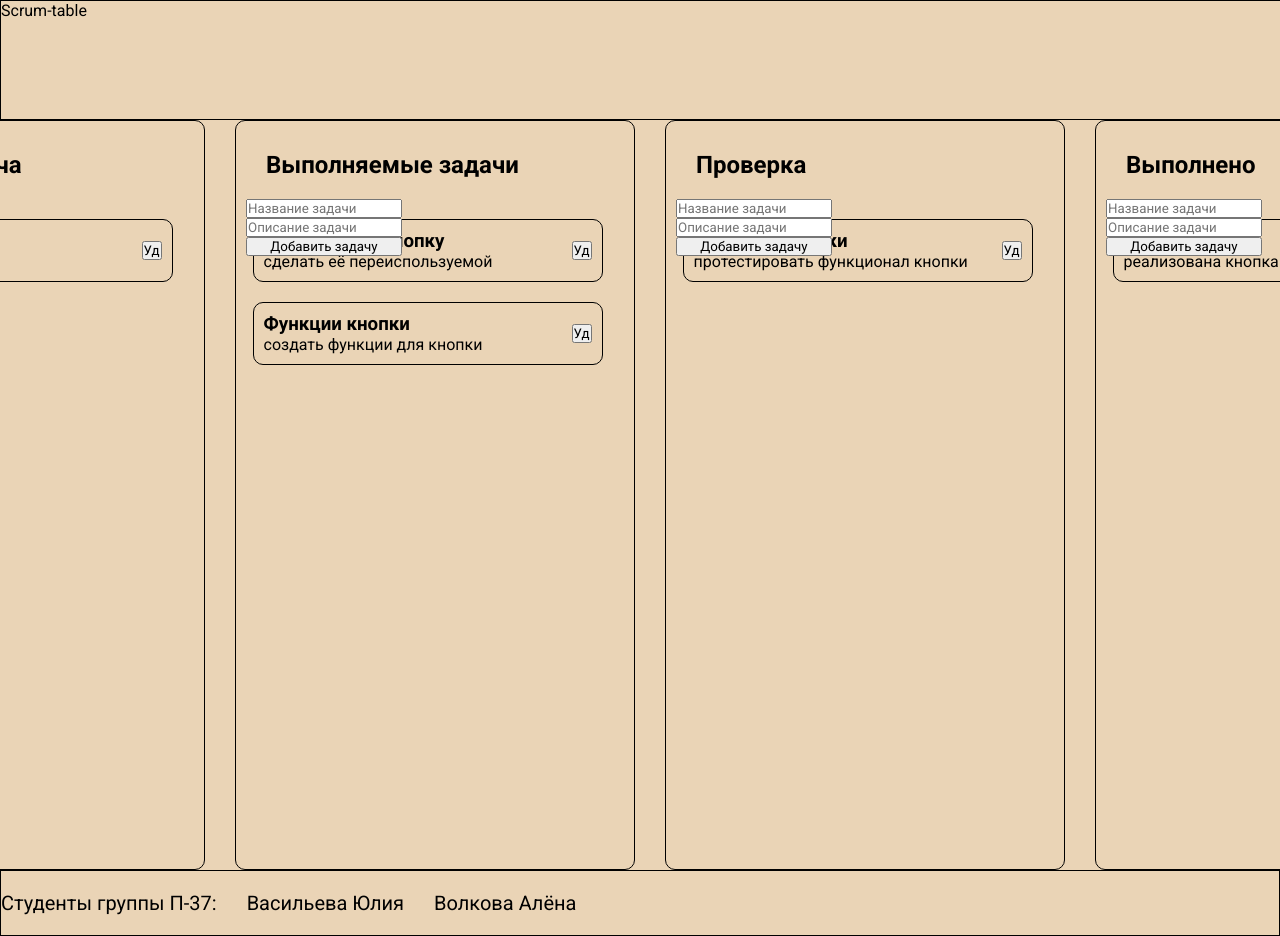
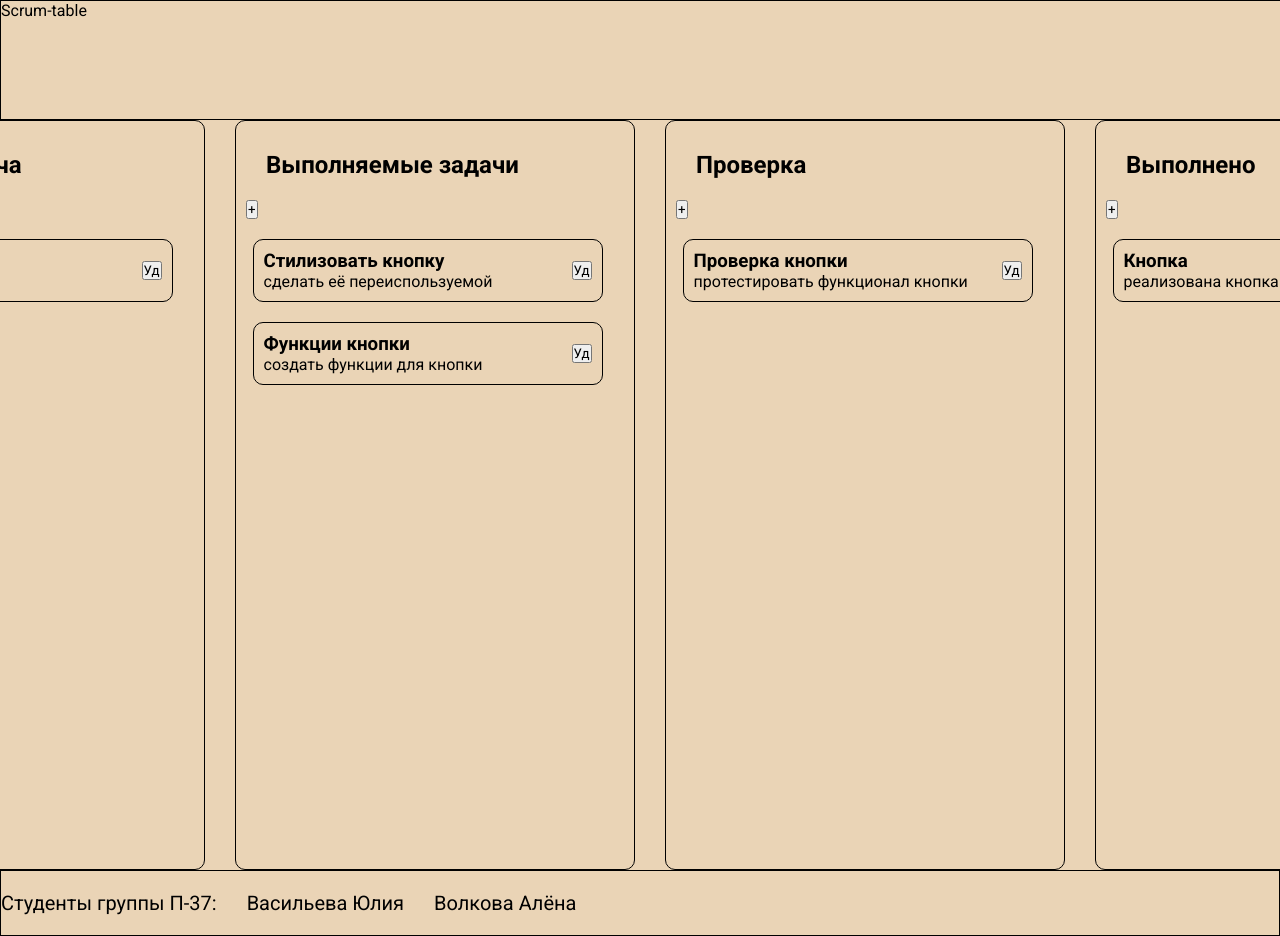
Before and after one commit to alyonavolk/scrum-table, a React (Create React App) app: page / in a window 1280 px wide. Shown: the top 936 px of the page. Built offline with nearby package versions, Linux system fonts and the light colour scheme.

Commit message:
полный функционал без стилизации

```diff
--- a/src/components/App/App.js
+++ b/src/components/App/App.js
@@ -68,6 +68,7 @@ function App() {
       title: cardTitle,
       descr: cardDescr
     }
+    console.log(board);
     const id = boards.indexOf(board);
     setCurrentBoard([...boards, boards[id].items.push(newCard)]);
     setBoards(boards.map(x => {
@@ -81,6 +82,15 @@ function App() {
     }))
     setCardDescr('');
     setCardTitle('');
+    setModal(false);
+  }
+  const [modalBoard, setModalBoard] = useState();
+  const [modal, setModal] = useState(false);
+  const addModal = (board) => {
+    setCurrentBoard(board);
+    setModal(true);
+    setModalBoard(board);
+    console.log(modalBoard);
   }
   const delCard = (id, board) => {
     for (const column of boards) {
@@ -103,6 +113,11 @@ function App() {
   return (
     <div className="app">
       <Header />
+      <div className={modal ? 'app__modal_active' : 'app__modal_close'}>
+        <Modal addNewItem={() => addNewItem(modalBoard)}
+          cardTitle={cardTitle} cardDescr={cardDescr}
+          setCardTitle={e => setCardTitle(e.target.value)} setCardDescr={e => setCardDescr(e.target.value)}/>
+      </div>
       <div className='app__board'>
         {boards.map( board =>
           <div
@@ -111,9 +126,7 @@ function App() {
           className='board'
           key={board.id}>
             <h2 className='board__title'>{board.title}</h2>
-          <Modal addNewItem={() => addNewItem(board)}
-          cardTitle={cardTitle} cardDescr={cardDescr}
-          setCardTitle={e => setCardTitle(e.target.value)} setCardDescr={e => setCardDescr(e.target.value)}/>
+            <button className='board__addButton' onClick={() => addModal(board)}>+</button>
             {board.items.map(item =>
             <Card item={item} dragStartHandler={(e) => dragStartHandler(e, board, item)}
             dropHandler={(e) => dropHandler(e, board, item)}
--- a/src/components/App/App.scss
+++ b/src/components/App/App.scss
@@ -12,6 +12,12 @@
     display: flex;
     gap: 30px;
     justify-content: center;
+  }
+  &__modal_active{
+    display: block;
+  }
+  &__modal_close{
+    display: none;
   }
 }
 
```
